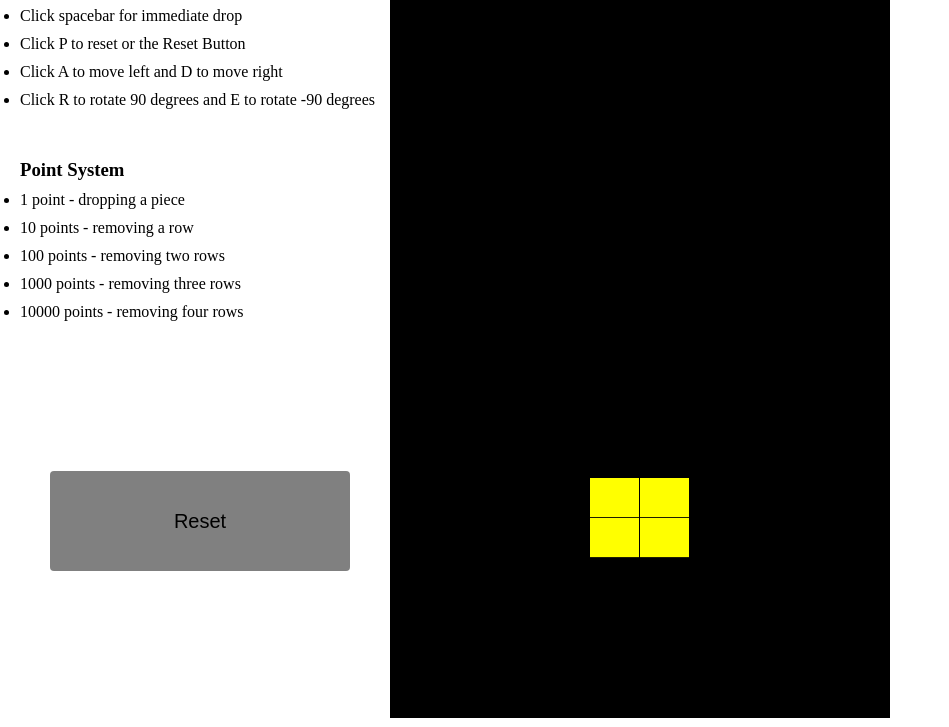
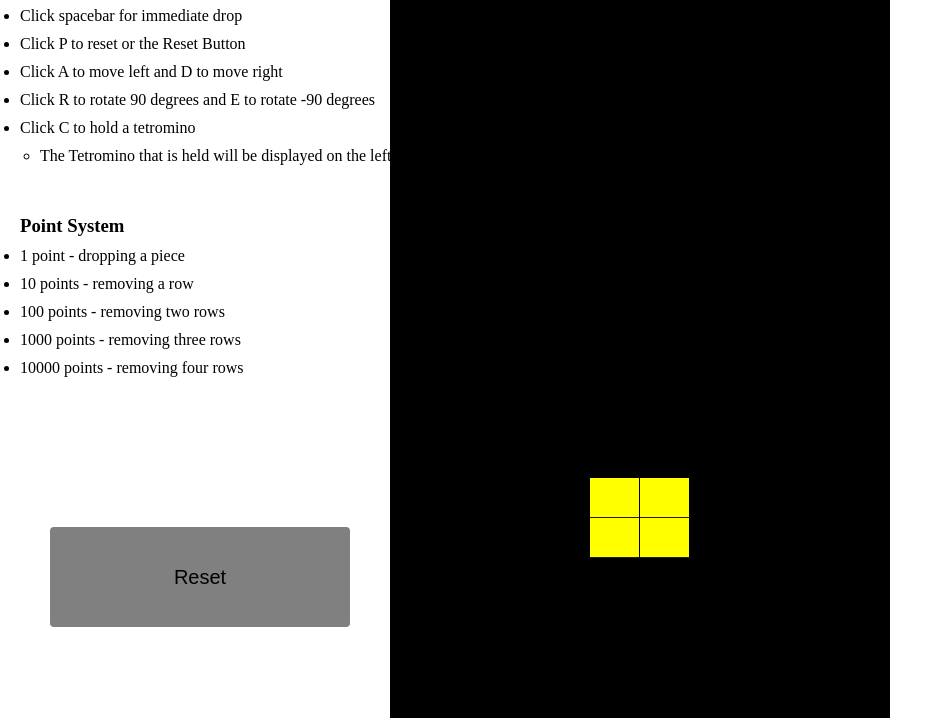
Before and after one commit to Venler34/tetris, a plain HTML site: page index.html in a window 1280 px wide. Shown: the part 82-809 px from the top of the page, without its empty margins (0-949 px from the left). Drawn offline with Linux system fonts and the light colour scheme.

Commit message:
Added more instructions

```diff
--- a/index.html
+++ b/index.html
@@ -14,6 +14,12 @@
                 <li>Click P to reset or the Reset Button</li>
                 <li>Click A to move left and D to move right</li>
                 <li>Click R to rotate 90 degrees and E to rotate -90 degrees</li>
+                <li>
+                    Click C to hold a tetromino
+                    <ul>
+                        <li>The Tetromino that is held will be displayed on the left</li>
+                    </ul>
+                </li>
             </ul>
         </div>
         <div>
```
